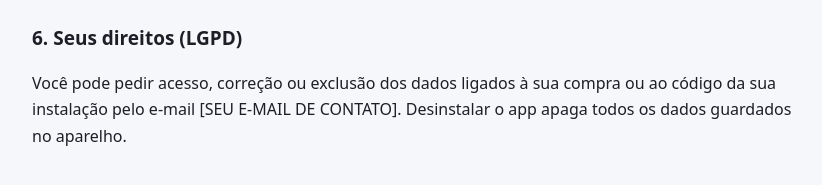
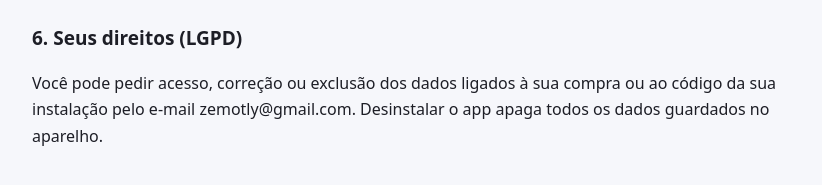
Before and after one commit to nero23-AU/cartoons-animate-3, a plain HTML site: page privacidade.html in a window 1280 px wide. Shown: the part 1082-1267 px from the top of the page, without its empty margins (228-1050 px from the left). Drawn offline with Linux system fonts and the light colour scheme.

Commit message:
Update contact email in privacy policy

```diff
--- a/privacidade.html
+++ b/privacidade.html
@@ -39,7 +39,7 @@ Na primeira abertura o app pede o seu consentimento. Você pode redefinir ou des
 <p>O app não é direcionado a menores de 13 anos e não coleta intencionalmente dados de crianças.</p>
 
 <h2>6. Seus direitos (LGPD)</h2>
-<p>Você pode pedir acesso, correção ou exclusão dos dados ligados à sua compra ou ao código da sua instalação pelo e-mail [SEU E-MAIL DE CONTATO]. Desinstalar o app apaga todos os dados guardados no aparelho.</p>
+<p>Você pode pedir acesso, correção ou exclusão dos dados ligados à sua compra ou ao código da sua instalação pelo e-mail zemotly@gmail.com. Desinstalar o app apaga todos os dados guardados no aparelho.</p>
 </main>
 </body>
 </html>
```
